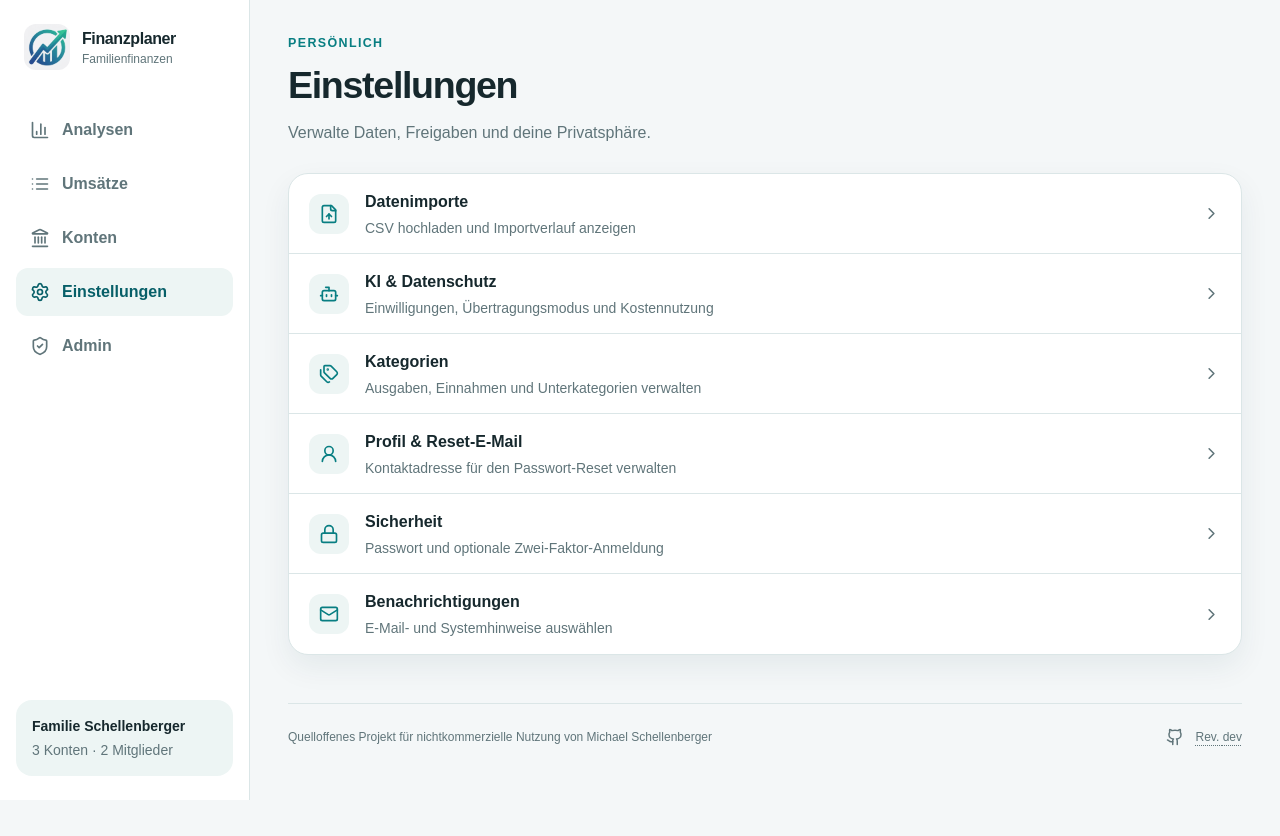
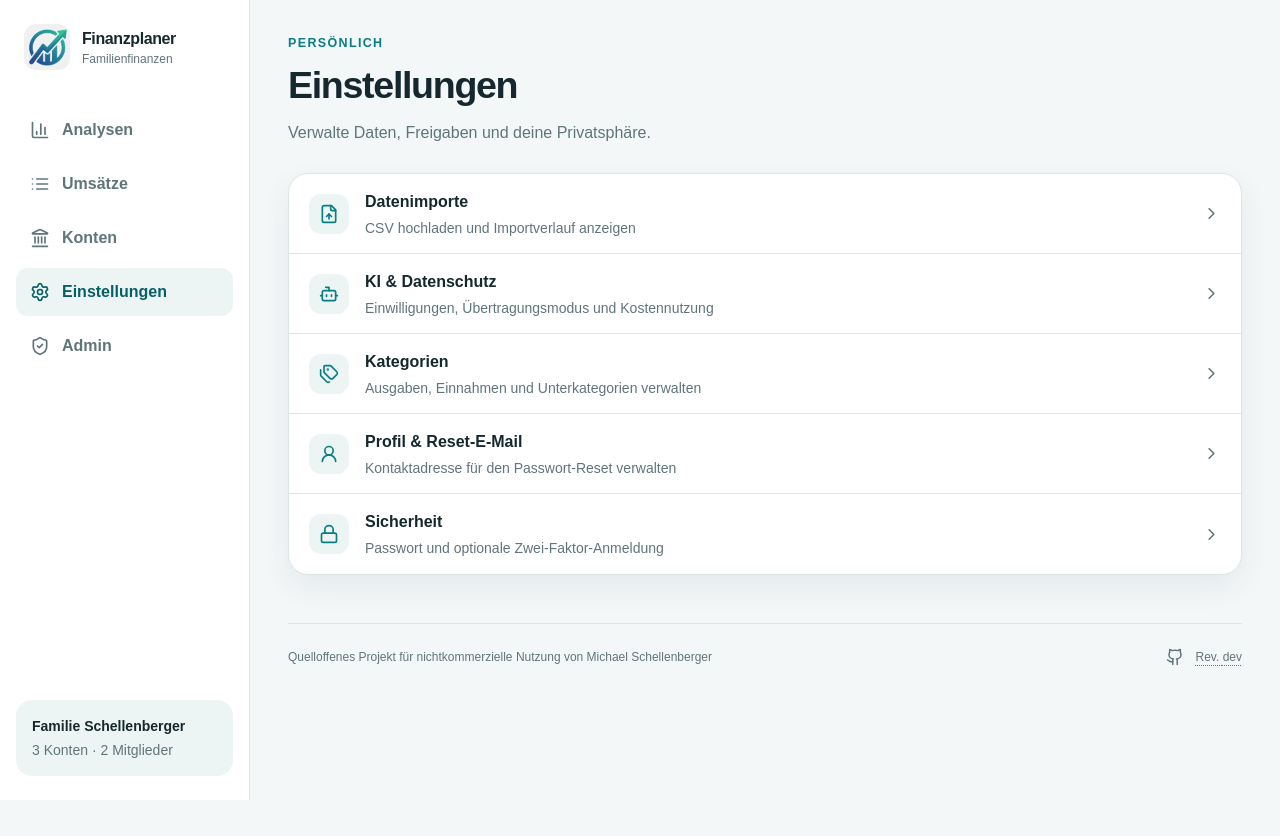
Before and after one commit to Schello805/Finanzplaner, a Next.js app: page /einstellungen in a window 1280 px wide. After the commit the page ends 800 px from the top, so only its background shows below. Built offline with nearby package versions, Linux system fonts and the light colour scheme.

Commit message:
chore: remove inactive settings placeholder

```diff
--- a/src/app/einstellungen/page.tsx
+++ b/src/app/einstellungen/page.tsx
@@ -1,5 +1,5 @@
 import Link from "next/link";
-import { Bot, ChevronRight, FileUp, Lock, Mail, Tags, UserRound } from "lucide-react";
+import { Bot, ChevronRight, FileUp, Lock, Tags, UserRound } from "lucide-react";
 import { PageHeader } from "@/components/page-header";
 
 const settings = [
@@ -8,6 +8,5 @@ const settings = [
   { icon:Tags, title:"Kategorien", detail:"Ausgaben, Einnahmen und Unterkategorien verwalten", href:"/einstellungen/kategorien" },
   { icon:UserRound, title:"Profil & Reset-E-Mail", detail:"Kontaktadresse für den Passwort-Reset verwalten", href:"/einstellungen/profil" },
   { icon:Lock, title:"Sicherheit", detail:"Passwort und optionale Zwei-Faktor-Anmeldung", href:"/einstellungen/sicherheit" },
-  { icon:Mail, title:"Benachrichtigungen", detail:"E-Mail- und Systemhinweise auswählen", href:"#" },
 ];
 export default function SettingsPage() { return <div className="space-y-7"><PageHeader eyebrow="Persönlich" title="Einstellungen" description="Verwalte Daten, Freigaben und deine Privatsphäre."/><section className="card divide-y divide-[var(--border)] overflow-hidden">{settings.map(({icon:Icon,title,detail,href})=><Link key={title} href={href} className="flex min-h-20 items-center gap-4 px-5 text-[var(--text)] no-underline hover:bg-[var(--surface-soft)]"><div className="flex h-10 w-10 items-center justify-center rounded-xl bg-[var(--surface-soft)] text-[var(--primary)]"><Icon size={20}/></div><div className="min-w-0 flex-1"><div className="font-bold">{title}</div><div className="mt-1 text-sm muted">{detail}</div></div><ChevronRight className="muted" size={19}/></Link>)}</section></div>; }
```
Also changed, not shown: 1 other file (tests, documents, lock files or other folders).
